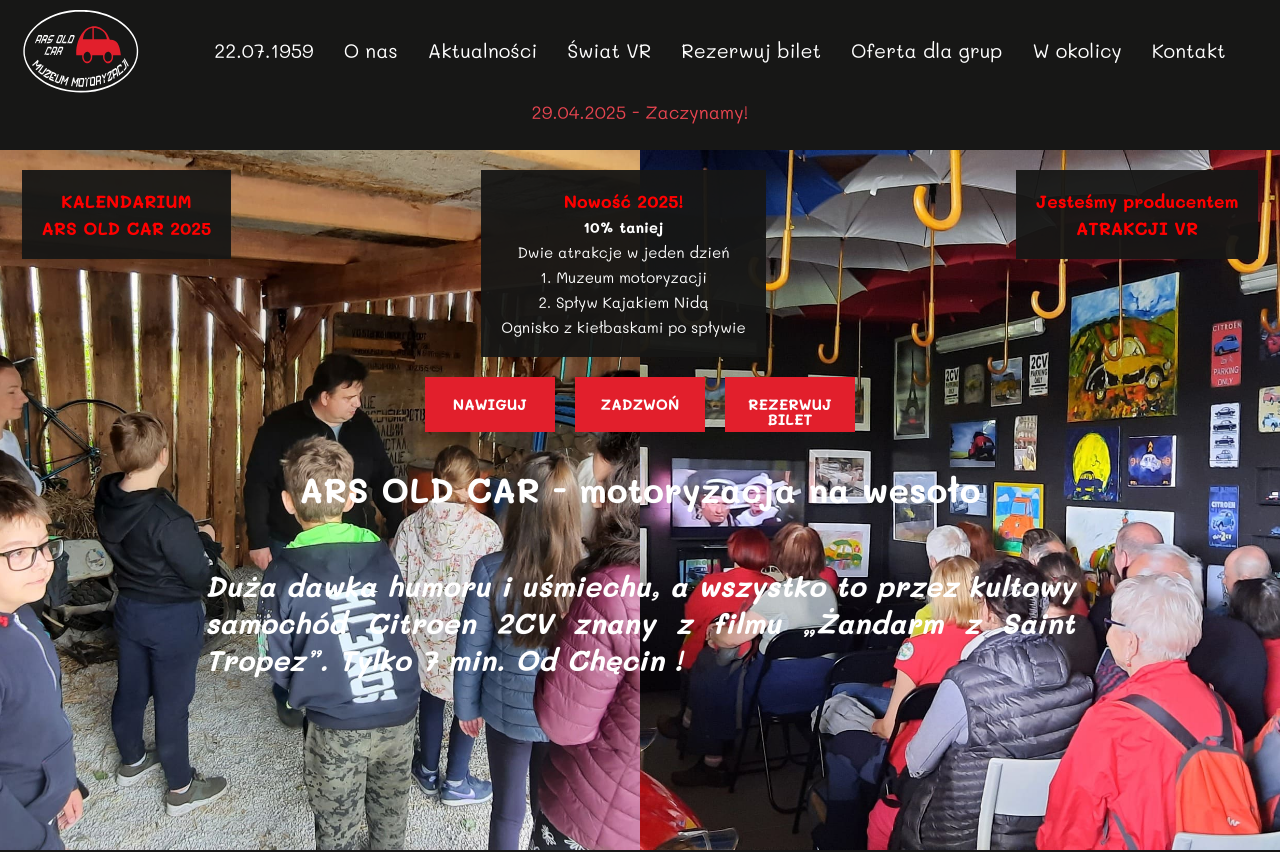
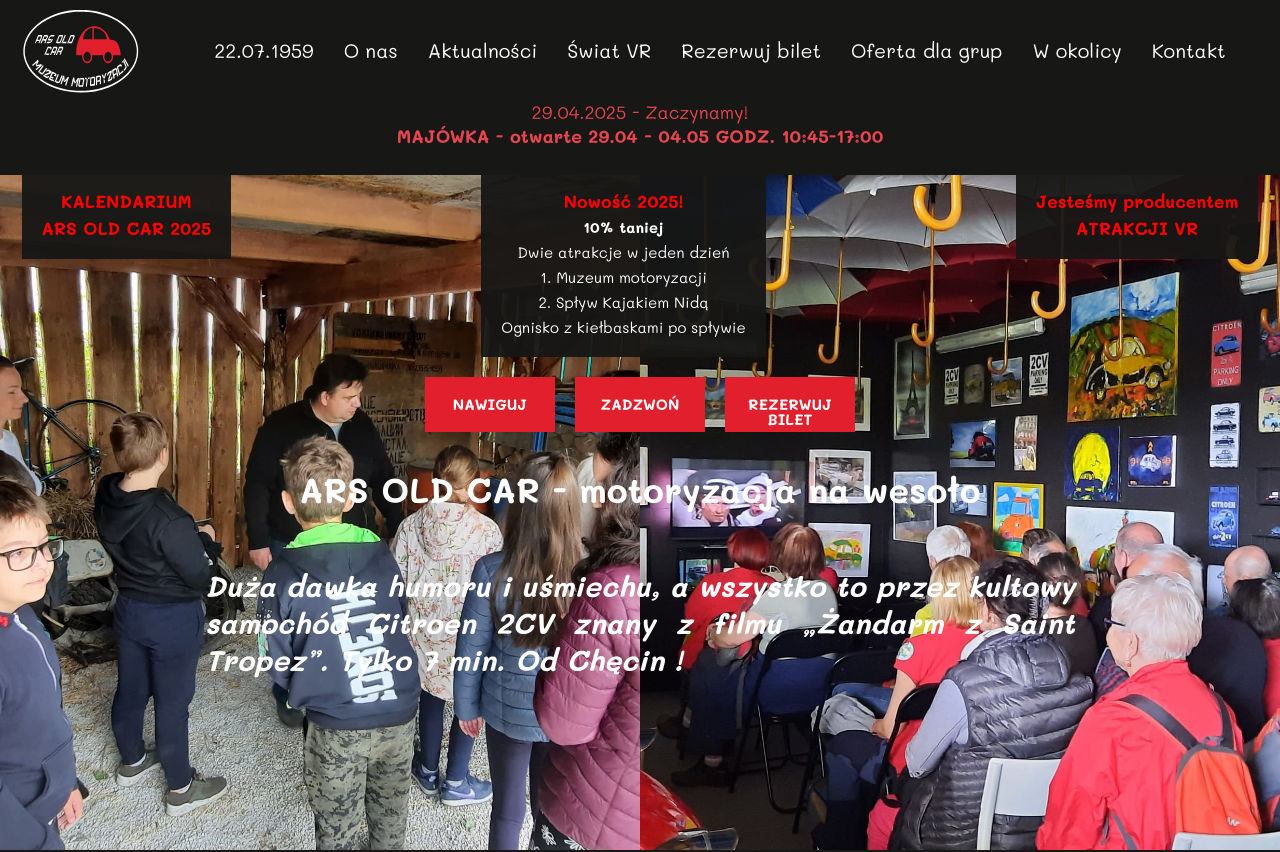
Before and after one commit to damian-guh/ars-old-car, a Next.js app: page / in a window 1280 px wide. Shown: the top 852 px of the page. Built offline with nearby package versions, Linux system fonts and the light colour scheme.

Commit message:
chore: add more info in footer and quick news

```diff
--- a/src/components/Layout/Footer/index.tsx
+++ b/src/components/Layout/Footer/index.tsx
@@ -68,6 +68,7 @@ const Footer = () => (
         Poniedziałek - Czwartek – czynne dla rezerwacji grup zorganizowanych -
         minimum 10 osób
       </p>
+      <h4>MAJÓWKA - otwarte 29.04 - 04.05 GODZ. 10:45-17:00</h4>
     </OpeningHoursSection>
     <CopyrightAndSocialSection>
       <Logo />
--- a/src/components/Layout/Header/Header.style.tsx
+++ b/src/components/Layout/Header/Header.style.tsx
@@ -57,7 +57,7 @@ export const QuickNewsSection = styled.section`
   }
 
   width: 100vw;
-  height: 50px;
+  height: 75px;
   grid-column: 1/3;
   font-size: ${({ theme }) => theme.fontSizes.md};
   animation: colorPulse 2s infinite;
--- a/src/components/Layout/Header/index.tsx
+++ b/src/components/Layout/Header/index.tsx
@@ -33,7 +33,10 @@ const Header = () => {
           onClick={() => toggleMenu && toggleMenu((prevState) => !prevState)}
         />
       )}
-      <QuickNewsSection>29.04.2025 - Zaczynamy!</QuickNewsSection>
+      <QuickNewsSection>
+        <p>29.04.2025 - Zaczynamy!</p>
+        <h4>MAJÓWKA - otwarte 29.04 - 04.05 GODZ. 10:45-17:00</h4>
+      </QuickNewsSection>
     </Wrapper>
   );
 };
```
